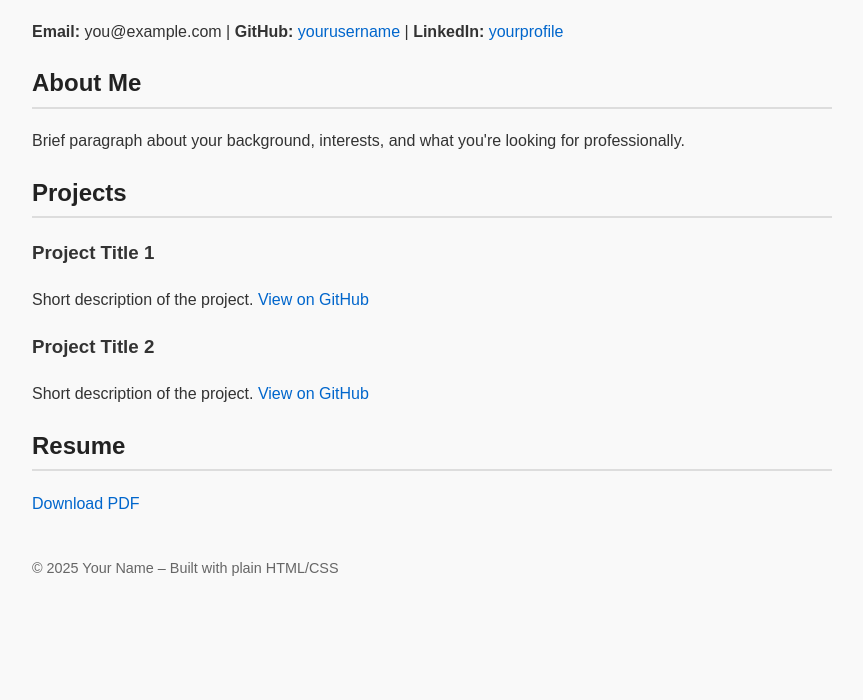
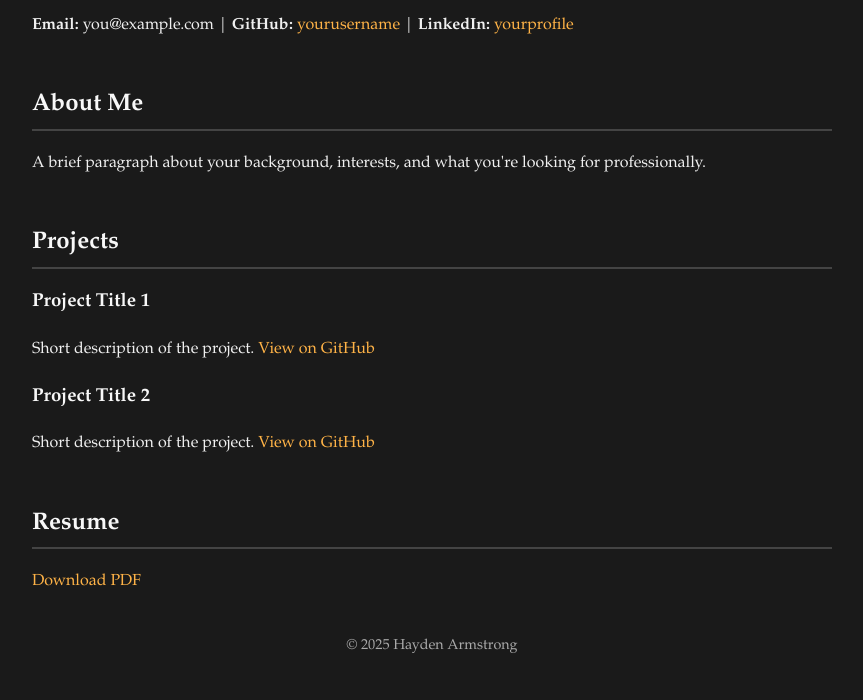
Before and after one commit to HaydenDArmstrong/haydendarmstrong.github.io, a plain HTML site: page index.html in a window 1280 px wide. Shown: the part 100-800 px from the top of the page, without its empty margins (208-1071 px from the left). Drawn offline with Linux system fonts and the light colour scheme.

Commit message:
updated template

```diff
--- a/index.html
+++ b/index.html
@@ -1,67 +1,47 @@
 <!DOCTYPE html>
 <html lang="en">
 <head>
-  <meta charset="UTF-8">
-  <meta name="viewport" content="width=device-width, initial-scale=1">
-  <title>Hayden Armstrong </title>
-  <style>
-    body {
-      font-family: Arial, sans-serif;
-      max-width: 800px;
-      margin: 40px auto;
-      padding: 0 20px;
-      line-height: 1.6;
-      color: #333;
-      background-color: #f9f9f9;
-    }
-    h1, h2 {
-      color: #222;
-      border-bottom: 2px solid #ddd;
-      padding-bottom: 4px;
-    }
-    a {
-      color: #0066cc;
-      text-decoration: none;
-    }
-    a:hover {
-      text-decoration: underline;
-    }
-    .project {
-      margin-bottom: 20px;
-    }
-    .contact {
-      margin-top: 40px;
-      font-size: 0.9em;
-      color: #666;
-    }
-  </style>
+  <meta charset="UTF-8" />
+  <meta name="viewport" content="width=device-width, initial-scale=1" />
+  <title>Hayden Armstrong</title>
+  <link rel="stylesheet" href="style.css" />
 </head>
 <body>
 
+  <header>
     <h1>Hayden Armstrong</h1>
-  <p><strong>Email:</strong> you@example.com | <strong>GitHub:</strong> <a href="https://github.com/yourusername" target="_blank">yourusername</a> | <strong>LinkedIn:</strong> <a href="https://linkedin.com/in/yourprofile" target="_blank">yourprofile</a></p>
+    <p>
+      <strong>Email:</strong> you@example.com |
+      <strong>GitHub:</strong> <a href="https://github.com/yourusername" target="_blank" rel="noopener noreferrer">yourusername</a> |
+      <strong>LinkedIn:</strong> <a href="https://linkedin.com/in/yourprofile" target="_blank" rel="noopener noreferrer">yourprofile</a>
+    </p>
+  </header>
 
+  <section>
     <h2>About Me</h2>
-  <p>Brief paragraph about your background, interests, and what you're looking for professionally.</p>
+    <p>A brief paragraph about your background, interests, and what you're looking for professionally.</p>
+  </section>
 
+  <section>
     <h2>Projects</h2>
-
     <div class="project">
       <h3>Project Title 1</h3>
       <p>Short description of the project. <a href="#">View on GitHub</a></p>
     </div>
-
     <div class="project">
       <h3>Project Title 2</h3>
       <p>Short description of the project. <a href="#">View on GitHub</a></p>
     </div>
+  </section>
 
+  <section>
     <h2>Resume</h2>
-  <p><a href="resume.pdf" target="_blank">Download PDF</a></p>
+    <p><a href="resume.pdf" target="_blank" rel="noopener noreferrer">Download PDF</a></p>
+  </section>
 
-  <div class="contact">
-    <p>© 2025 Your Name – Built with plain HTML/CSS</p>
-  </div>
+  <footer class="contact">
+    <p>&copy; 2025 Hayden Armstrong</p>
+  </footer>
 
 </body>
 </html>
--- /dev/null
+++ b/style.css
@@ -0,0 +1,44 @@
+/* General Styles */
+body {
+  font-family: Garamond, serif;
+  max-width: 800px;
+  margin: 40px auto;
+  padding: 0 20px;
+  line-height: 1.6;
+  color: #f0f0f0;
+  background-color: #1a1a1a;
+}
+
+/* Headers */
+h1, h2, h3 {
+  color: #f8f8f8;
+}
+
+h2 {
+  border-bottom: 2px solid #444;
+  padding-bottom: 4px;
+  margin-top: 2em;
+}
+
+/* Links */
+a {
+  color: #ffb347;
+  text-decoration: none;
+}
+
+a:hover {
+  text-decoration: underline;
+}
+
+/* Project Section */
+.project {
+  margin-bottom: 20px;
+}
+
+/* Footer */
+.contact {
+  margin-top: 40px;
+  font-size: 0.9em;
+  color: #aaa;
+  text-align: center;
+}
```
Lines whose indentation alone changed are shown as unchanged.
